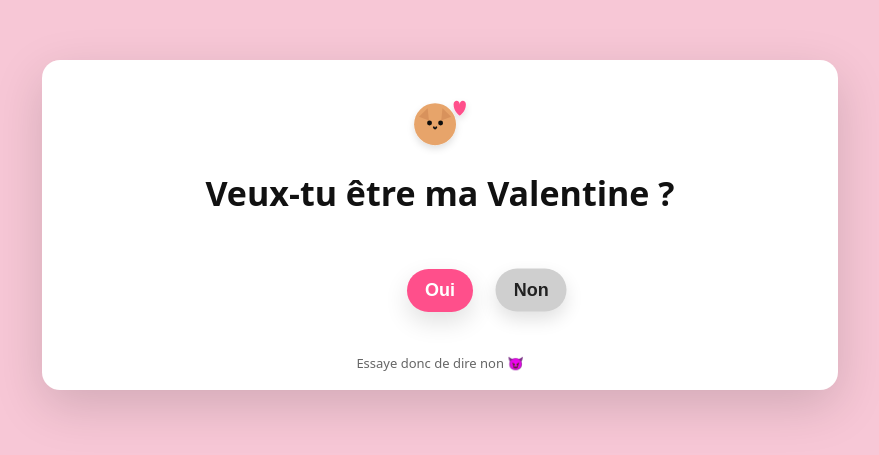
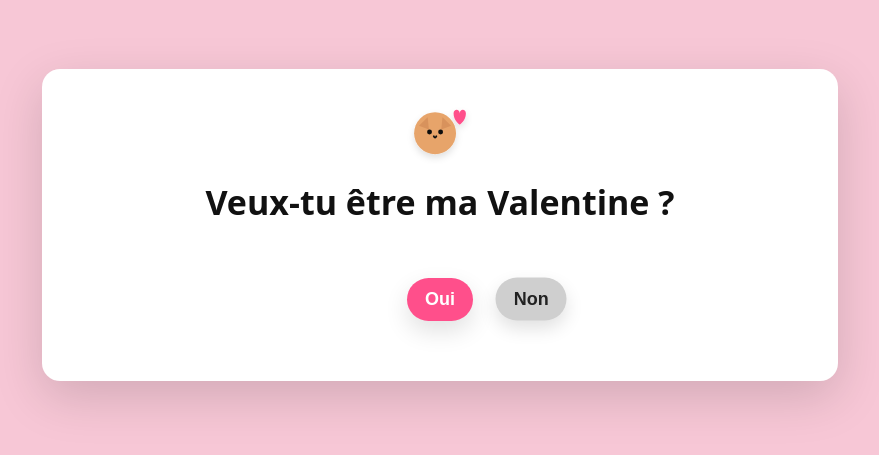
Before and after one commit to sqnqq45kbq-lang/St-Valentin-, a plain HTML site: page index.html in a window 1280 px wide. Shown: the part 175-630 px from the top of the page, without its empty margins (200-1079 px from the left). Drawn offline with Linux system fonts and the light colour scheme.

Commit message:
Update index.html

```diff
--- a/index.html
+++ b/index.html
@@ -169,7 +169,7 @@
         <button id="noBtn">Non</button>
       </div>
 
-      <div class="hint">Essaye donc de dire non 😈</div>
+      <div class="hint"></div>
     </div>
 
     <!-- PAGE 2 -->
```
